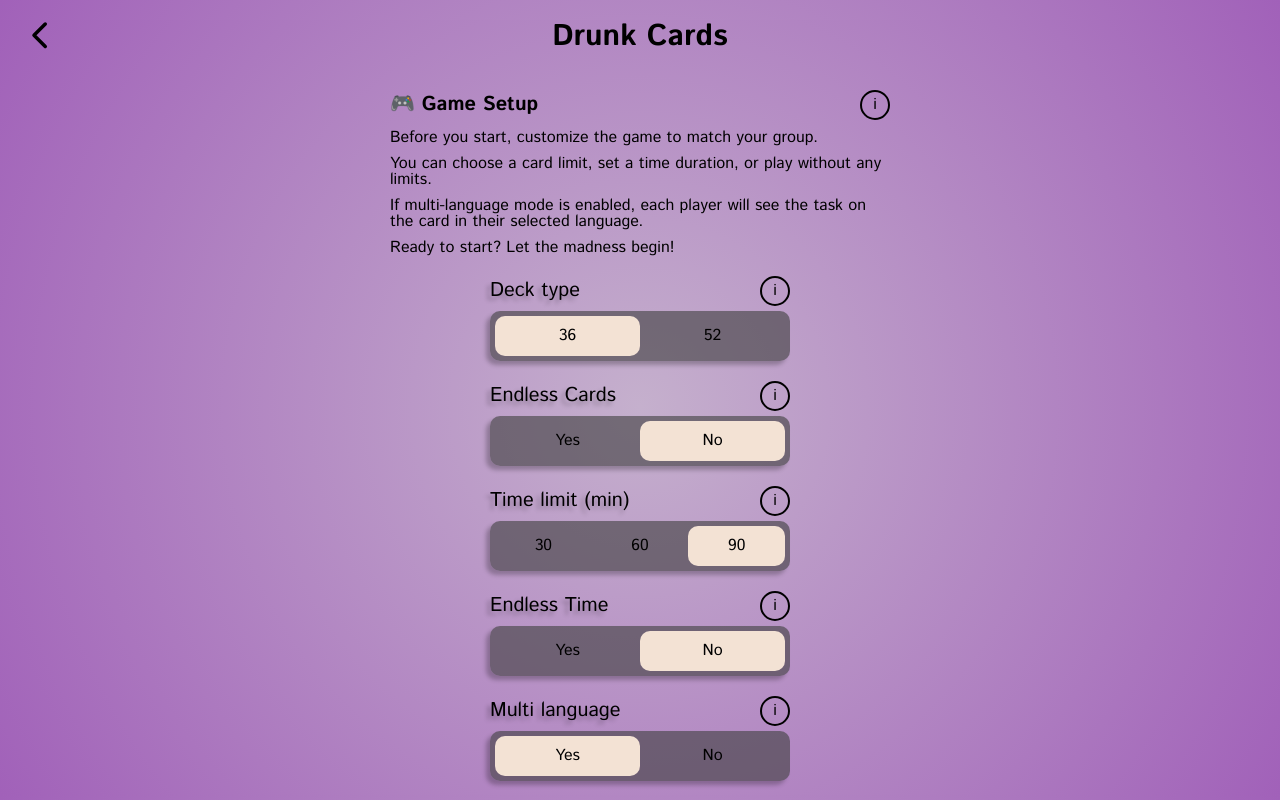
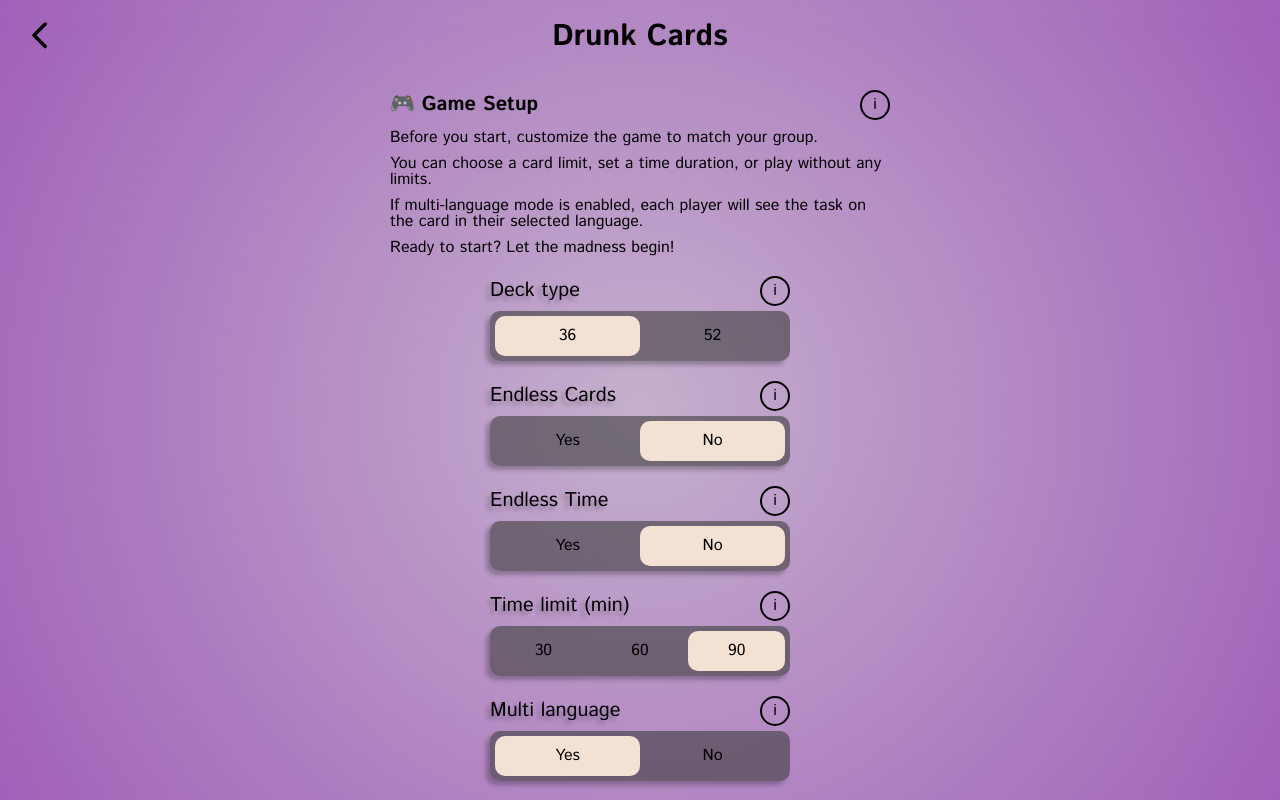
Before and after one commit to dranchukroma/drunkCards, a React (Vite) app: page /setup in a window 1280 px wide. Built offline with nearby package versions, Linux system fonts and the light colour scheme; a web font is replaced by a local one.

Commit message:
Oprions depended by others options has been hidded and added collapse animation to show

```diff
--- a/dev-dist/sw.js
+++ b/dev-dist/sw.js
@@ -82,7 +82,7 @@ define(['./workbox-54d0af47'], (function (workbox) { 'use strict';
     "revision": "d41d8cd98f00b204e9800998ecf8427e"
   }, {
     "url": "index.html",
-    "revision": "0.n108k0ns1so"
+    "revision": "0.0col364skvg"
   }], {});
   workbox.cleanupOutdatedCaches();
   workbox.registerRoute(new workbox.NavigationRoute(workbox.createHandlerBoundToURL("index.html"), {
--- a/package.json
+++ b/package.json
@@ -12,6 +12,7 @@
   },
   "dependencies": {
     "@radix-ui/react-dialog": "^1.1.14",
+    "framer-motion": "^12.23.12",
     "howler": "^2.2.4",
     "path": "^0.12.7",
     "react": "^19.1.0",
--- a/src/screens/GameSetup/index.tsx
+++ b/src/screens/GameSetup/index.tsx
@@ -10,6 +10,7 @@ import { initialGame } from "@screens/Game/initialGame";
 import { useGameStore } from "storage/gameStorage";
 import Tooltip from "@components/Tooltip";
 import { toast } from "sonner";
+import Collapse from "@components/Collapse";
 
 export function GameSetup() {
     const navigate = useNavigate();
@@ -72,23 +73,6 @@ export function GameSetup() {
             <ToggleGroupContainer>
                 <ToggleInfoContainer>
                     <ToggleLabel $shadows={style.appTheme.textShadow}>
-                        {translations.settings.limitTime}
-                    </ToggleLabel>
-                    <Tooltip
-                        color={style.appTheme.fontColor}
-                        onClick={() => toast.info(translations.settings.limitTimeTooltip)}
-                    />
-                </ToggleInfoContainer>
-
-                <ToggleButton
-                    options={toggleOptions.timeLimit}
-                    defaultOption={game.limitTime}
-                    onOptionChange={(option) => game.setLimitTime(option)}
-                />
-            </ToggleGroupContainer>
-            <ToggleGroupContainer>
-                <ToggleInfoContainer>
-                    <ToggleLabel $shadows={style.appTheme.textShadow}>
                         {translations.settings.infinityTime}
                     </ToggleLabel>
                     <Tooltip
@@ -103,6 +87,29 @@ export function GameSetup() {
                     onOptionChange={(option) => game.setInfinityTime(option)}
                 />
             </ToggleGroupContainer>
+            <Collapse
+                isOpen={!game.infinityTime}
+                duration={300}
+                contentHeight={85}
+                marginClosed={-20}
+            >
+                <ToggleGroupContainer>
+                    <ToggleInfoContainer>
+                        <ToggleLabel $shadows={style.appTheme.textShadow}>
+                            {translations.settings.limitTime}
+                        </ToggleLabel>
+                        <Tooltip
+                            color={style.appTheme.fontColor}
+                            onClick={() => toast.info(translations.settings.limitTimeTooltip)}
+                        />
+                    </ToggleInfoContainer>
+                    <ToggleButton
+                        options={toggleOptions.timeLimit}
+                        defaultOption={game.limitTime}
+                        onOptionChange={(option) => game.setLimitTime(option)}
+                    />
+                </ToggleGroupContainer>
+            </Collapse>
             <ToggleGroupContainer>
                 <ToggleInfoContainer>
                     <ToggleLabel $shadows={style.appTheme.textShadow}>
--- a/src/screens/Settings/index.tsx
+++ b/src/screens/Settings/index.tsx
@@ -9,6 +9,7 @@ import ThemeToggle from "@components/Toggle/ThemeToggle";
 import { toast } from "sonner";
 import { getToggletOptions } from "../../shared/utils/toggleOptions";
 import Tooltip from "@components/Tooltip";
+import Collapse from "@components/Collapse";
 
 export function Settings() {
     const { audio, game, language, style } = useSettings()
@@ -43,46 +44,76 @@ export function Settings() {
                 defaultOption={game.gameSetup}
                 onOptionChange={(option) => game.setGameSetup(option)}
             />
+            <Collapse
+                isOpen={!game.gameSetup}
+                contentHeight={85}
+                marginOpen={20}
+                duration={300}
+            >
                 <ToggleGroup
-                disabled={game.gameSetup}
                     label={translations.settings.cardLimit}
                     onTooltip={() => toast.info(translations.settings.cardLimitTooltip)}
                     options={toggleOptions.cardLimit}
                     defaultOption={game.limitCards}
                     onOptionChange={(option) => game.setLimitCards(option)}
                 />
+            </Collapse>
+            <Collapse
+                isOpen={!game.gameSetup}
+                contentHeight={85}
+                marginOpen={20}
+                duration={300}
+            >
                 <ToggleGroup
-                disabled={game.gameSetup}
                     label={translations.settings.infinityCards} // to change
                     onTooltip={() => toast.info(translations.settings.infinityCardsTooltip)} // to change
                     options={toggleOptions.booleanOptions}
                     defaultOption={game.infinityCards}
                     onOptionChange={(option) => game.setInfinityCards(option)}
                 />
+            </Collapse>
+            <Collapse
+                isOpen={!game.gameSetup}
+                contentHeight={85}
+                marginOpen={20}
+                duration={300}
+            >
                 <ToggleGroup
-                disabled={game.gameSetup}
                     label={translations.settings.limitTime}
                     onTooltip={() => toast.info(translations.settings.limitTimeTooltip)}
                     options={toggleOptions.timeLimit}
                     defaultOption={game.limitTime}
                     onOptionChange={(option) => game.setLimitTime(option)}
                 />
+            </Collapse>
+            <Collapse
+                isOpen={!game.gameSetup}
+                contentHeight={85}
+                marginOpen={20}
+                duration={300}
+            >
                 <ToggleGroup
-                disabled={game.gameSetup}
                     label={translations.settings.infinityTime} // to change
                     onTooltip={() => toast.info(translations.settings.infinityTimeTooltip)} // to change
                     options={toggleOptions.booleanOptions}
                     defaultOption={game.infinityTime}
                     onOptionChange={(option) => game.setInfinityTime(option)}
                 />
+            </Collapse>
+            <Collapse
+                isOpen={!game.gameSetup}
+                contentHeight={85}
+                marginOpen={20}
+                duration={300}
+            >
                 <ToggleGroup
-                disabled={game.gameSetup}
                     label={translations.settings.multiLanguage}
                     onTooltip={() => toast.info(translations.settings.multiLanguageTooltip)}
                     options={toggleOptions.booleanOptions}
                     defaultOption={language.multiLanguage}
                     onOptionChange={(option) => language.setMultiLanguage(option)}
                 />
+            </Collapse>
             <ToggleGroup
                 label={translations.settings.language}
                 onTooltip={() => toast.info(translations.settings.languageTooltip)}
--- /dev/null
+++ b/src/shared/components/Collapse/Collapse.styled.ts
@@ -0,0 +1,19 @@
+import styled from "styled-components";
+
+export const SlideContainer = styled.div<{
+  $duration: number;
+  $isOpen: boolean;
+  $contentHeight: number;
+  $marginOpen: number;
+  $marginClosed: number;
+}>`
+  pointer-events: ${({ $isOpen }) => ($isOpen ? "unset" : "none")};
+
+  margin-bottom: ${({ $isOpen, $marginOpen, $marginClosed }) => ($isOpen ? $marginOpen : $marginClosed)}px;
+  opacity: ${({ $isOpen }) => ($isOpen ? "1" : "0")};
+  max-height: ${({ $isOpen, $contentHeight }) => ($isOpen ? $contentHeight + 'px' : "0px")};
+
+  transition: max-height ${({ $duration }) => $duration}ms ease,
+    opacity ${({ $duration, $isOpen }) => $isOpen ? $duration * 2 : $duration}ms ease,
+    margin-bottom ${({ $duration }) => $duration}ms ease;
+`;
--- /dev/null
+++ b/src/shared/components/Collapse/index.tsx
@@ -0,0 +1,30 @@
+import { useEffect, useState, type ReactNode } from 'react'
+import { SlideContainer } from './Collapse.styled';
+
+
+type SliderProps = {
+  children: ReactNode;
+  isOpen: boolean;
+  duration?: number;
+  contentHeight?: number;
+  marginOpen?: number;
+  marginClosed?: number;
+}
+
+function Collapse({ children, isOpen = true, duration = 300, marginOpen = 0, marginClosed = 0, contentHeight = 100 }: SliderProps) {
+  useEffect(() => {
+    console.log(`${isOpen ? marginOpen : marginClosed}`);
+  }, [isOpen])
+
+  return <SlideContainer
+    $duration={duration}
+    $isOpen={isOpen}
+    $contentHeight={contentHeight}
+    $marginOpen={marginOpen}
+    $marginClosed={marginClosed}
+  >
+    {children}
+  </SlideContainer>
+}
+
+export default Collapse;
--- a/src/shared/components/ScreenWrapper/index.tsx
+++ b/src/shared/components/ScreenWrapper/index.tsx
@@ -15,7 +15,6 @@ function ScreenWrapper({ children, className }: ScreenWrapperProps) {
     const location = useLocation();
 
     const allowedGamingPath = ['/game']
-    console.log(location.pathname)
 
     useEffect(() => {
         if (!allowedGamingPath.includes(location.pathname)) {
```
Also changed, not shown: 1 other file (tests, documents, lock files or other folders). Lines whose indentation alone changed are shown as unchanged.
